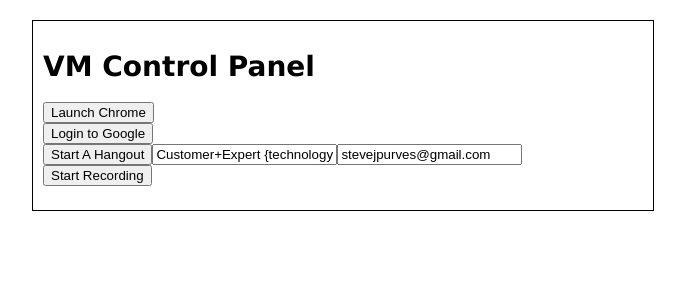
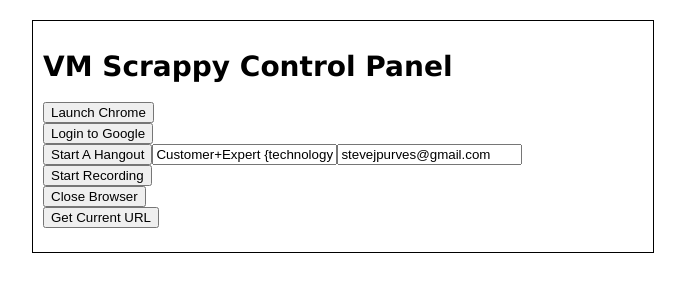
Before and after one commit to airpair/robopair, a Node server app: template views/index.jade in a window 1280 px wide. Shown: the top 300 px of the page, without its empty margins (297-982 px from the left). Run offline with Node 20, Linux system fonts and the light colour scheme; the visitor is signed in with stand-in values (Sample User, id 1); the template is opened without the code that fills it: most values are stand-ins (such as "Sample title", 1, 10 or a date in 2020).

Commit message:
retreiving current (hangout) url

```diff
--- a/backend/app.js
+++ b/backend/app.js
@@ -11,7 +11,9 @@ module.exports = function() {
 	app.post('/launch', api.launch);
 	app.post('/login/google', api.loginToGoogle);
 	app.post('/hangout', api.startAHangout);
-	app.post('/record', api.record);
+	app.post('/start-recording', api.startRecording);
+	app.post('/close', api.closeBrowser);
+	app.get('/get-url', api.getCurrentUrl);
 
 	return app;
 }
--- a/backend/robopair.js
+++ b/backend/robopair.js
@@ -79,6 +79,12 @@ module.exports = (function() {
 				.waitFor(selectors.recording_confirm_ok, 1000)
 				.click(selectors.recording_confirm_ok);
 		};
+
+		this.getCurrentUrl = function(callback) {
+			client.url(function(err, response) {
+				callback(err, response.value);
+			});
+		};
 	};
 
 	return Robopair;
--- a/public/client.js
+++ b/public/client.js
@@ -3,13 +3,14 @@ var robopair = angular.module('Robopair', []);
 robopair.controller("MainController", ["$scope", "$http", function($scope, $http){
 	$scope.hangoutName = "Customer+Expert {technology}";
 	$scope.invites = "stevejpurves@gmail.com";
+	$scope.getCurrentUrl = "";
 	$scope.lastStatus = "";
 
 	function logStuff(promise) {
-		function logLastStatus(data, status) {
-			$scope.lastStatus = status + " | " + data;
+		function logLastStatus(response) {
+			$scope.lastStatus = response.status + " | " + response.data;
 		}
-		promise.success(logLastStatus).error(logLastStatus);
+		return promise.then(logLastStatus);
 	}
 
 	$scope.launch = function() {
@@ -26,7 +27,16 @@ robopair.controller("MainController", ["$scope", "$http", function($scope, $http
 	};
 
 	$scope.startRecording = function() {
-		logStuff($http.post('/robopair/api/record'));
+		logStuff($http.post('/robopair/api/start-recording'));
 	};
 
+	$scope.closeBrowser = function() {
+		logStuff($http.post('/robopair/api/close'));
+	};
+
+	$scope.getCurrentUrl = function() {
+		logStuff($http.get('/robopair/api/get-url').success(function(data) {
+			$scope.currentUrl = data.url;
+		}));
+	};
 }]);
--- a/views/index.jade
+++ b/views/index.jade
@@ -1,7 +1,7 @@
 extends layout
 
 block content
-  h1 VM Control Panel
+  h1 VM Scrappy Control Panel
   input(type="button", value="Launch Chrome", ng-click="launch()")
   br
   input(type="button", value="Login to Google", ng-click="loginToGoogle()")
@@ -11,4 +11,10 @@ block content
     input(type="entry", placeholder="Customer+Expert {technology}", ng-model="hangoutName")
     input(type="entry", placeholder="Invite emails, comma separated", ng-model="invites")
   input(type="button", value="Start Recording", ng-click="startRecording()")
+  br
+  input(type="button", value="Close Browser", ng-click="closeBrowser()")
+  br
+  div
+    input(type="button", value="Get Current URL", ng-click="getCurrentUrl()")
+    span {{currentUrl}}
   p {{lastStatus}}
```
Also changed, not shown: backend/api.js (+16 -1 lines).
